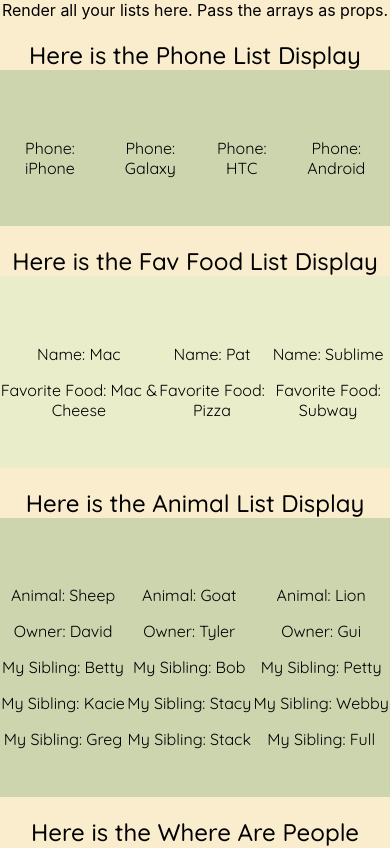
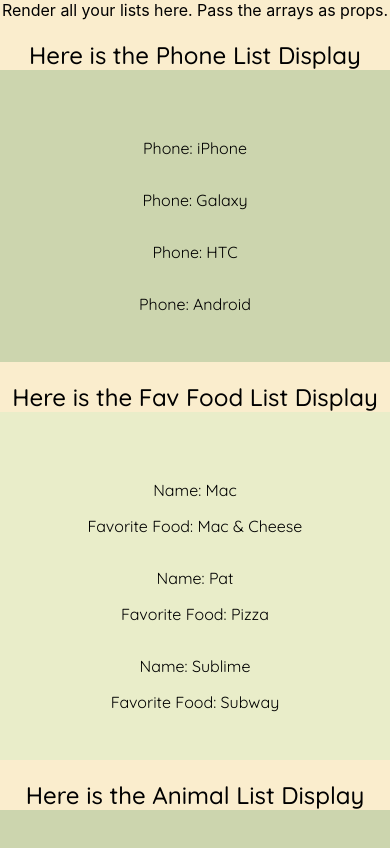
Before and after one commit to joshua360x/react-list-practice, a React (Create React App) app: page / in a window 390 px wide. Shown: the top 848 px of the page. Built offline with nearby package versions, Linux system fonts and the light colour scheme.

Commit message:
added media queries for mobile breakpoints and added max width

```diff
--- a/src/App.css
+++ b/src/App.css
@@ -8,6 +8,9 @@ Great Color Palette
 */
 .App {
   text-align: center;
+  max-width: 960px;
+  text-align: center;
+  margin: 0 auto;
 }
 
 .App-logo {
@@ -85,3 +88,10 @@ h2 {
   background-color: #E3EDCA;
   cursor: pointer;
 }
+
+@media only screen and (max-width: 600px) {
+  .listDisplay {
+    display: flex;
+    flex-direction: column;
+  }
+}
```
